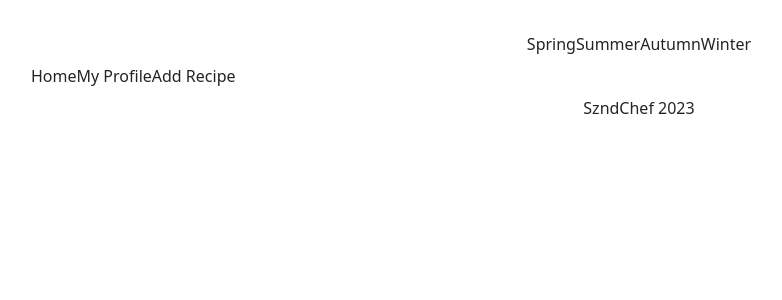
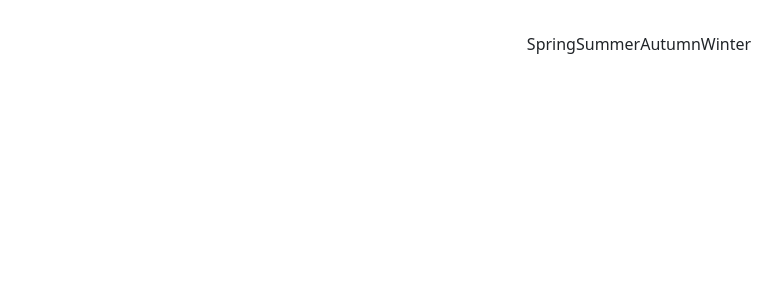
Before and after one commit to SmithNJ13/yao42_frontend, a React (Vite) app: page / in a window 1280 px wide. Shown: the top 300 px of the page, without its empty margins (1-783 px from the left). Built offline with nearby package versions, Linux system fonts and the light colour scheme.

Commit message:
fixed routing issues

```diff
--- a/src/App.jsx
+++ b/src/App.jsx
@@ -21,13 +21,9 @@ function App() {
       </div>} />
         <Route path="/:season" element={<SeasonalPage />}>
       </Route>
+        <Route path="*" element={<NotFound/>} />
+        <Route path="/profile" element={<Profile/>}/>
     </Routes>
-      <Routes>
-        <Route path="/" element={<NavBar/>}>
-          <Route path="*" element={<NotFound/>}/>
-          <Route path="/profile" element={<Profile/>}/>
-        </Route>
-      </Routes>
     </>
   )
 }
--- a/src/Components/Carousel/index.jsx
+++ b/src/Components/Carousel/index.jsx
@@ -9,7 +9,7 @@ const CarouselComponent = () => {
     <>
     <Carousel>
       <CarouselItem>
-        <img src="src\assets\grapefruit.png" />
+        <img src="src\assets\grapefruit.png"/>
         <CarouselCaption>
           <h3>First slide label</h3>
           <p>Nulla vitae elit libero, a pharetra augue mollis interdum.</p>
```
